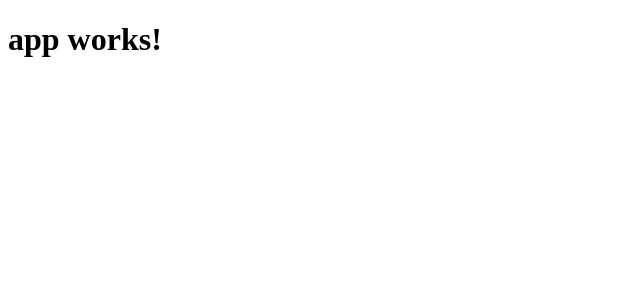
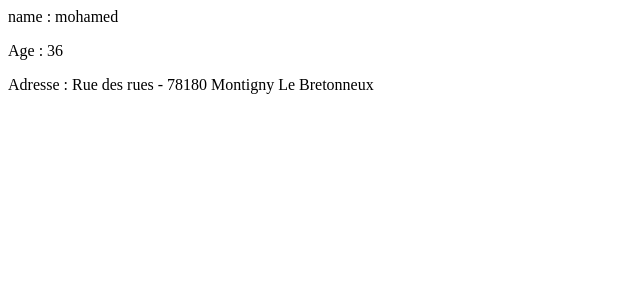
Before and after one commit to mgafsia/angBinding, an Angular app in the folder angBinding-web/: page / in a window 1280 px wide. Shown: the top 300 px of the page, without its empty margins (0-640 px from the left). Built offline with nearby package versions, Linux system fonts and the light colour scheme.

Commit message:
First type of angular binding : "{{L'interpolation}}". Status : OK.

```diff
--- a/angBinding-web/src/app/app.component.ts
+++ b/angBinding-web/src/app/app.component.ts
@@ -2,9 +2,18 @@ import { Component } from '@angular/core';
 
 @Component({
   selector: 'app-root',
-  templateUrl: './app.component.html',
+  template:   `<div>name : {{name}} <p>
+                    Age : {{age}} <p>
+                    Adresse : {{address.street}} - {{address.city}}
+
+                </div>`,
   styleUrls: ['./app.component.css']
 })
 export class AppComponent {
-  title = 'app works!';
+  name: string = "mohamed";
+  age:number = 36;
+  address:any = {
+      street : 'Rue des rues',
+      city : '78180 Montigny Le Bretonneux'
+  };
 }
```
